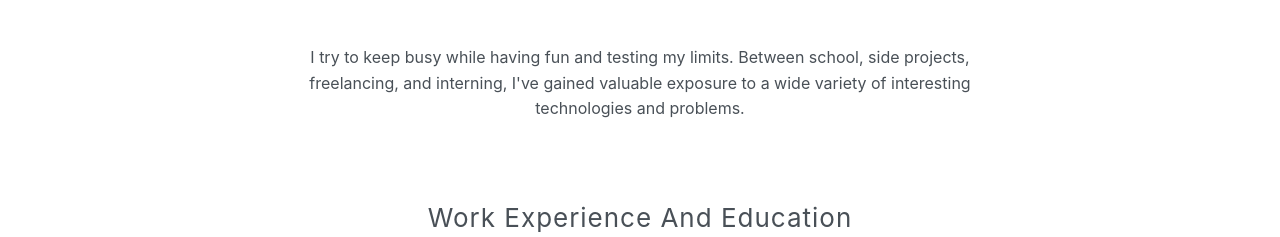
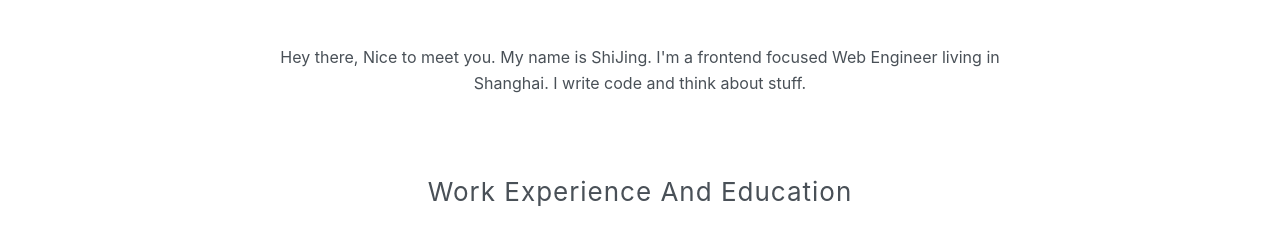
Before and after one commit to cuteSophia/shijing, a Gatsby site: page /about in a window 1280 px wide. Shown: the part 126-363 px from the top of the page. Built offline with nearby package versions, Linux system fonts and the light colour scheme; Gatsby itself is replaced by a stand-in of ours; some packages are replaced by stand-ins of ours.

Commit message:
feat: update

```diff
--- a/gatsby-config.js
+++ b/gatsby-config.js
@@ -60,13 +60,13 @@ module.exports = {
     {
       resolve: `gatsby-plugin-manifest`,
       options: {
-        name: `Gatsby Starter Blog`,
+        name: `ShiJing`,
         short_name: `GatsbyJS`,
         start_url: `/`,
         background_color: `#ffffff`,
         theme_color: `#663399`,
         display: `minimal-ui`,
-        icon: `content/assets/gatsby-icon.png`,
+        icon: `content/assets/avatar.png`,
       },
     },
     `gatsby-plugin-react-helmet`,
--- a/src/pages/about.js
+++ b/src/pages/about.js
@@ -83,11 +83,9 @@ export default ({ location }) => {
       <SEO title="About Me" />
       <section>
         <h2 className="about-title">About Me</h2>
-        <p style={{width: '80%', margin: '0 auto 5rem', textAlign: 'center'}}>
-          I try to keep busy while having fun and testing my limits. Between
-          school, side projects, freelancing, and interning, I've gained
-          valuable exposure to a wide variety of interesting technologies and
-          problems.
+        <p style={{ width: "80%", margin: "0 auto 5rem", textAlign: "center" }}>
+          Hey there, Nice to meet you. My name is ShiJing. I'm a frontend focused
+          Web Engineer living in Shanghai. I write code and think about stuff.
         </p>
       </section>
       <section>
--- a/src/styles/global.css
+++ b/src/styles/global.css
@@ -167,7 +167,7 @@ main.markdown {
 
 .footer .heart {
   animation: heartbeat 1.33s ease-in-out infinite;
-  fill: #f06292;
+  fill: var(--main-color);
   width: 1rem;
   height: 1rem;
   margin: 0 0.25rem;
--- a/src/styles/var.css
+++ b/src/styles/var.css
@@ -9,6 +9,7 @@
   --light-background: #f1f3f5;
   --border: #d6d9de;
   --link-color: #5183f5;
+  --main-color: #f06292;
 
   /* 顶部导航高度 */
   --nav-height: 3.75rem;
```
Also changed, not shown: static/favicon.ico.
